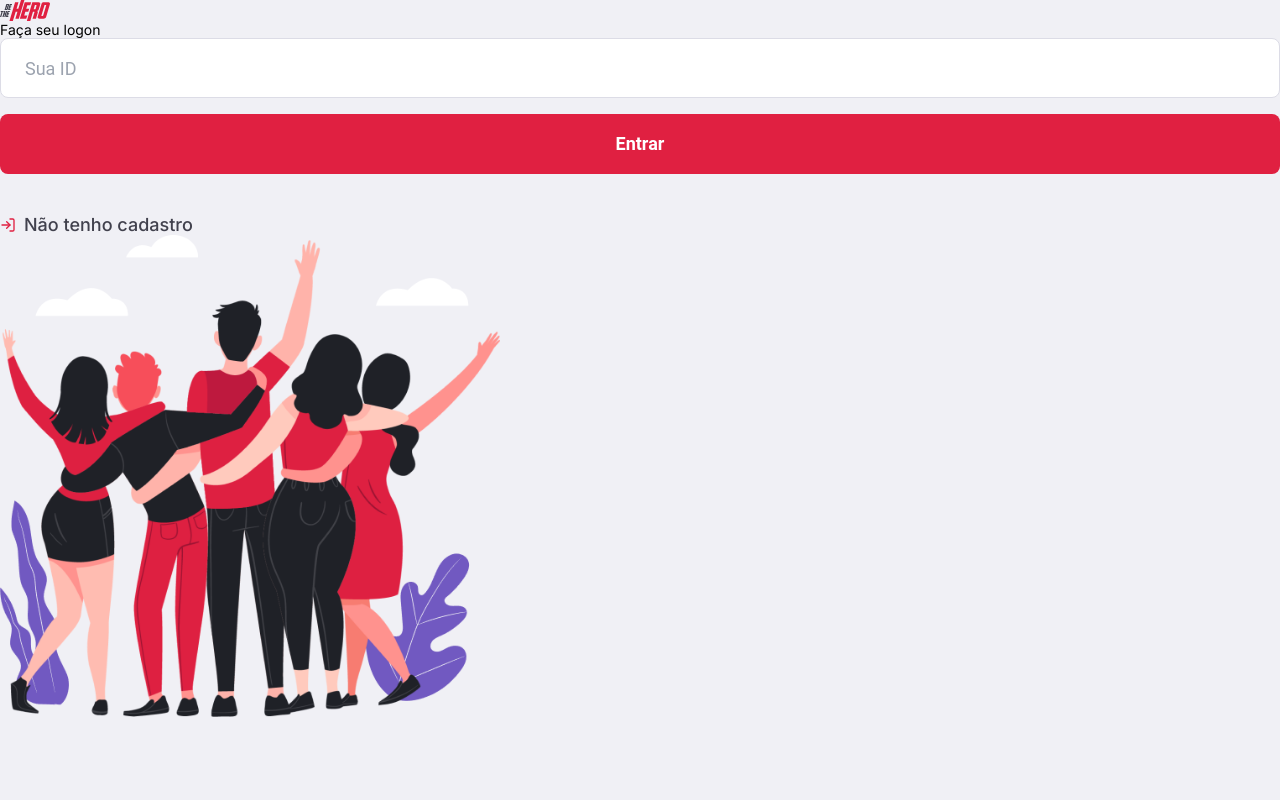
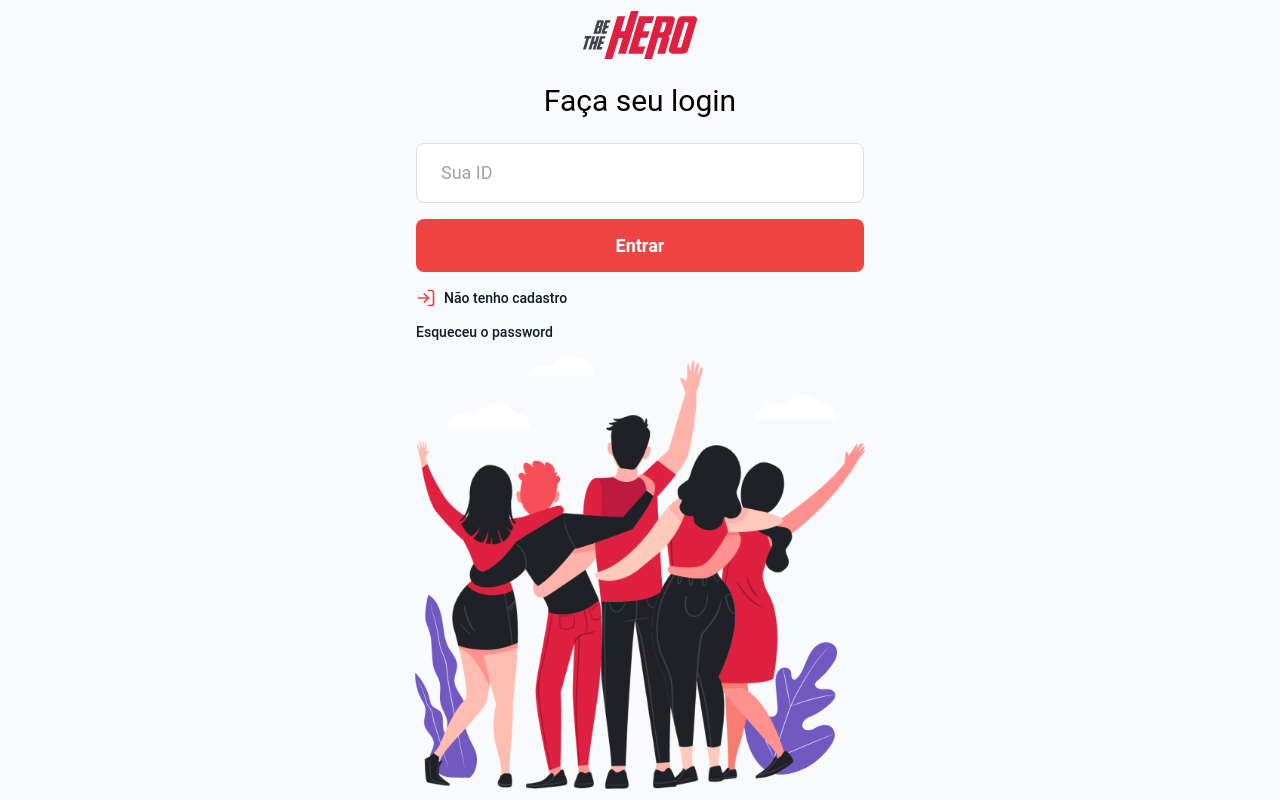
Before and after one commit to filippebr/be-a-hero, a Next.js app: page /dashboard/logon in a window 1280 px wide. Built offline with nearby package versions, Linux system fonts and the light colour scheme.

Commit message:
login page design

```diff
--- a/src/app/dashboard/logon/page.tsx
+++ b/src/app/dashboard/logon/page.tsx
@@ -29,25 +29,50 @@ export default function Logon() {
   }
 
   return (
-    <div className="logon-container">
-      <section className="form">
-        <Image src={'/logo.svg'} width={50} height={50} alt="Be The Hero"/>
+    <>
+      <div className="h-screen bg-gray-50 flex flex-col items-center justify-center px-4 sm:px-4 lg:px-6">
+        <section className="sm:mx-auto sm:w-full sm:max-w-md">
+          <Image
+            className="mx-auto h-12 w-auto"
+            src={'/logo.svg'}
+            width={100}
+            height={100}
+            alt="Be The Hero"
+          />
           <form onSubmit={handleLogin}>
-          <h1>Faça seu logon</h1>
+            <h1 className="mt-4 py-2 text-center text-3xl">
+              Faça seu login
+            </h1>
             <input
+              className="mt-4"
               placeholder="Sua ID"
               value={id}
               onChange={e => setId(e.target.value)}
             />
-          <button className="button" type="submit">Entrar</button>
+            <button className="w-full h-22 mt-4 py-4 bg-red-500 hover:bg-red-700 rounded-lg text-white items-center font-bold text-md transition-opacity duration-300" type="submit">Entrar</button>
 
-          <Link className="back-link" href="/register">
-            <FiLogIn size="16" color="#E02041" />
+            <Link className="flex text-md items-center mt-4 text-gray-900 hover:text-gray-500 font-medium transition-opacity duration-300" href="/register">
+              <FiLogIn className="mr-2 text-xl text-red-500" />
               Não tenho cadastro
             </Link>
+
+            <div className="flex text-md items-center mt-4 text-gray-900 hover:text-gray-500">
+              <a href="#" className="font-medium">
+                Esqueceu o password
+              </a>
+            </div>
           </form>
         </section>
-      <Image src={'/heroes.png'} width={500} height={500} alt="Heroes"/>
+        <Image
+          className="mt-4"
+          src={'/heroes.png'}
+          alt="Heroes"
+          width={450}
+          height={450}
+          quality={35}
+          priority
+          />
       </div>
+    </>
   );
 }
--- a/src/app/dashboard/newincident/page.tsx
+++ b/src/app/dashboard/newincident/page.tsx
@@ -1,80 +1,80 @@
-import React, { useState } from 'react';
-// import { useHistory } from 'react-router-dom';
-import { FiArrowLeft } from 'react-icons/fi';
+// import React, { useState } from 'react';
+// // import { useHistory } from 'react-router-dom';
+// import { FiArrowLeft } from 'react-icons/fi';
 
-// import api from '../../services/api';
+// // import api from '../../services/api';
 
-import './styles.css';
+// import './styles.css';
 
-import Image from 'next/image';
-import Link from 'next/link';
+// import Image from 'next/image';
+// import Link from 'next/link';
 
-export default function NewIncident() {
-  const [title, setTitle] = useState('');
-  const [description, setDescription] = useState('');
-  const [value, setValue] = useState('');
+// export default function NewIncident() {
+//   const [title, setTitle] = useState('');
+//   const [description, setDescription] = useState('');
+//   const [value, setValue] = useState('');
 
-  // const history = useHistory();
+//   // const history = useHistory();
 
-  const ongId = localStorage.getItem('ongId');
+//   const ongId = localStorage.getItem('ongId');
 
-  async function handleNewIncident(e: React.FormEvent<HTMLFormElement>) {
-    e.preventDefault();
+//   async function handleNewIncident(e: React.FormEvent<HTMLFormElement>) {
+//     e.preventDefault();
 
-    const data = {
-      title,
-      description,
-      value
-    };
+//     const data = {
+//       title,
+//       description,
+//       value
+//     };
 
-    try {
-      // await api.post('incidents', data, {
-      //   headers: {
-      //     Authorization: ongId
-      //   }
-      // });
+//     try {
+//       // await api.post('incidents', data, {
+//       //   headers: {
+//       //     Authorization: ongId
+//       //   }
+//       // });
 
-      // history.push('/profile');
-    } catch(err) {
-      alert('Error ao cadastrar caso, tente novamente.')
-    }
-  }
+//       // history.push('/profile');
+//     } catch(err) {
+//       alert('Error ao cadastrar caso, tente novamente.')
+//     }
+//   }
 
-  return (
-    <div className="new-incident-container">
-      <div className="content">
-        <section>
-          <Image src={'/logo.svg'} width={100} height={100} alt="Be The Hero" />
+//   return (
+//     <div className="new-incident-container">
+//       <div className="content">
+//         <section>
+//           <Image src={'/logo.svg'} width={100} height={100} alt="Be The Hero" />
 
-          <h1>Cadastrar Novo Caso</h1>
-          <p>Descreva o caso detalhadamente para encontrar um herói para resolver isso.</p>
+//           <h1>Cadastrar Novo Caso</h1>
+//           <p>Descreva o caso detalhadamente para encontrar um herói para resolver isso.</p>
 
-          <Link className="back-link" href="/profile">
-            <FiArrowLeft size="16" color="#E02041"/>
-            Voltar para home
-          </Link>
-        </section>
+//           <Link className="back-link" href="/profile">
+//             <FiArrowLeft size="16" color="#E02041"/>
+//             Voltar para home
+//           </Link>
+//         </section>
 
-        <form onSubmit={handleNewIncident}>
-          <input
-            placeholder="Título do caso"
-            value={title}
-            onChange={e => setTitle(e.target.value)}
-          />
-          <textarea
-            placeholder="Descrição"
-            value={description}
-            onChange={e => setDescription(e.target.value)}
-          />
-          <input
-            placeholder="Valor em reais"
-            value={value}
-            onChange={e => setValue(e.target.value)}
-          />
+//         <form onSubmit={handleNewIncident}>
+//           <input
+//             placeholder="Título do caso"
+//             value={title}
+//             onChange={e => setTitle(e.target.value)}
+//           />
+//           <textarea
+//             placeholder="Descrição"
+//             value={description}
+//             onChange={e => setDescription(e.target.value)}
+//           />
+//           <input
+//             placeholder="Valor em reais"
+//             value={value}
+//             onChange={e => setValue(e.target.value)}
+//           />
 
-          <button className="button" type="submit">Cadastrar</button>
-        </form>
-      </div>
-    </div>
-  );
-}
+//           <button className="button" type="submit">Cadastrar</button>
+//         </form>
+//       </div>
+//     </div>
+//   );
+// }
--- a/src/app/dashboard/register/page.tsx
+++ b/src/app/dashboard/register/page.tsx
@@ -1,92 +1,92 @@
-import React, { useState } from 'react';
-import { FiArrowLeft } from 'react-icons/fi';
-import Image from 'next/image';
+// import React, { useState } from 'react';
+// import { FiArrowLeft } from 'react-icons/fi';
+// import Image from 'next/image';
 
-// import api from '../../services/api';
-import './styles.css';
+// // import api from '../../services/api';
+// import './styles.css';
 
-import logoImg from '../../assets/logo.svg';
-import Link from 'next/link';
+// import logoImg from '../../assets/logo.svg';
+// import Link from 'next/link';
 
-export default function Register() {
-  const [name, setName] = useState('');
-  const [email, setEmail] = useState('');
-  const [whatsapp, setWhatsapp] = useState('');
-  const [city, setCity] = useState('');
-  const [uf, setUf] = useState('');
+// export default function Register() {
+//   const [name, setName] = useState('');
+//   const [email, setEmail] = useState('');
+//   const [whatsapp, setWhatsapp] = useState('');
+//   const [city, setCity] = useState('');
+//   const [uf, setUf] = useState('');
 
-  async function handleRegister(e: React.FormEvent<HTMLFormElement>) {
-    e.preventDefault();
+//   async function handleRegister(e: React.FormEvent<HTMLFormElement>) {
+//     e.preventDefault();
 
-    const data = {
-      name,
-      email,
-      whatsapp,
-      city,
-      uf,
-    };
+//     const data = {
+//       name,
+//       email,
+//       whatsapp,
+//       city,
+//       uf,
+//     };
 
-    try {
-      // const response = await api.post('/ongs', data);
+//     try {
+//       // const response = await api.post('/ongs', data);
 
-      // alert(`Seu ID de acesso: ${response.data.id}`);
+//       // alert(`Seu ID de acesso: ${response.data.id}`);
 
-      // history.push('/');
-    } catch {
-      alert(`Erro no cadastro, tente novamente.`);
-    }
+//       // history.push('/');
+//     } catch {
+//       alert(`Erro no cadastro, tente novamente.`);
+//     }
 
-  }
+//   }
 
-  return (
-    <div className="register-container">
-      <div className="content">
-        <section>
-          <Image src={'/logo.svg'} width={100} height={100} alt="Be The Hero" />
-          <h1>Cadastro</h1>
-          <p>Faça seu cadastro, entre na plataforma e ajude pessoas a encontrarem os casos da sua ONG.</p>
+//   return (
+//     <div className="register-container">
+//       <div className="content">
+//         <section>
+//           <Image src={'/logo.svg'} width={100} height={100} alt="Be The Hero" />
+//           <h1>Cadastro</h1>
+//           <p>Faça seu cadastro, entre na plataforma e ajude pessoas a encontrarem os casos da sua ONG.</p>
 
-          <Link className="back-link" href="/">
-            <FiArrowLeft size="16" color="#E02041"/>
-            Não tenho cadastro
-          </Link>
-        </section>
+//           <Link className="back-link" href="/">
+//             <FiArrowLeft size="16" color="#E02041"/>
+//             Não tenho cadastro
+//           </Link>
+//         </section>
 
-        <form onSubmit={handleRegister}>
-          <input
-            placeholder="Nome da ONG"
-            value={name}
-            onChange={e => setName(e.target.value)}
-          />
-          <input
-            type="email"
-            placeholder="E-mail"
-            value={email}
-            onChange={e => setEmail(e.target.value)}
-          />
-          <input
-            placeholder="WhatsApp"
-            value={whatsapp}
-            onChange={e => setWhatsapp(e.target.value)}
-          />
+//         <form onSubmit={handleRegister}>
+//           <input
+//             placeholder="Nome da ONG"
+//             value={name}
+//             onChange={e => setName(e.target.value)}
+//           />
+//           <input
+//             type="email"
+//             placeholder="E-mail"
+//             value={email}
+//             onChange={e => setEmail(e.target.value)}
+//           />
+//           <input
+//             placeholder="WhatsApp"
+//             value={whatsapp}
+//             onChange={e => setWhatsapp(e.target.value)}
+//           />
 
-          <div className="input-group">
-            <input
-              placeholder="Cidade"
-              value={city}
-              onChange={e => setCity(e.target.value)}
-            />
-            <input
-              placeholder="UF"
-              style={{ width: 80 }}
-              value={uf}
-              onChange={e => setUf(e.target.value)}
-            />
-          </div>
+//           <div className="input-group">
+//             <input
+//               placeholder="Cidade"
+//               value={city}
+//               onChange={e => setCity(e.target.value)}
+//             />
+//             <input
+//               placeholder="UF"
+//               style={{ width: 80 }}
+//               value={uf}
+//               onChange={e => setUf(e.target.value)}
+//             />
+//           </div>
 
-          <button className="button" type="submit">Cadastrar</button>
-        </form>
-      </div>
-    </div>
-  )
-}
+//           <button className="button" type="submit">Cadastrar</button>
+//         </form>
+//       </div>
+//     </div>
+//   )
+// }
--- a/src/app/globals.css
+++ b/src/app/globals.css
@@ -59,23 +59,6 @@ form textarea {
   line-height: 24px;
 }
 
-.button {
-  width: 100%;
-  height: 60px;
-  background: #E02041;
-  border: 0;
-  border-radius: 8px;
-  color: #FFF;
-  font-weight: 700;
-  margin-top: 16px;
-  display: inline-block;
-  text-align: center;
-  text-decoration: none;
-  font-size: 18px;
-  line-height: 60px;
-  transition: filter .2s;
-}
-
 .button:hover {
   filter: brightness(90%);
 }
--- a/src/app/layout.tsx
+++ b/src/app/layout.tsx
@@ -15,7 +15,7 @@ export default function RootLayout({
 }) {
   return (
     <html lang="en">
-      <body className={inter.className}>{children}</body>
+      <body style={{ fontFamily: 'Roboto, Inter, sans-serif' }} >{children}</body>
     </html>
   )
 }
```
Lines whose indentation alone changed are shown as unchanged.
